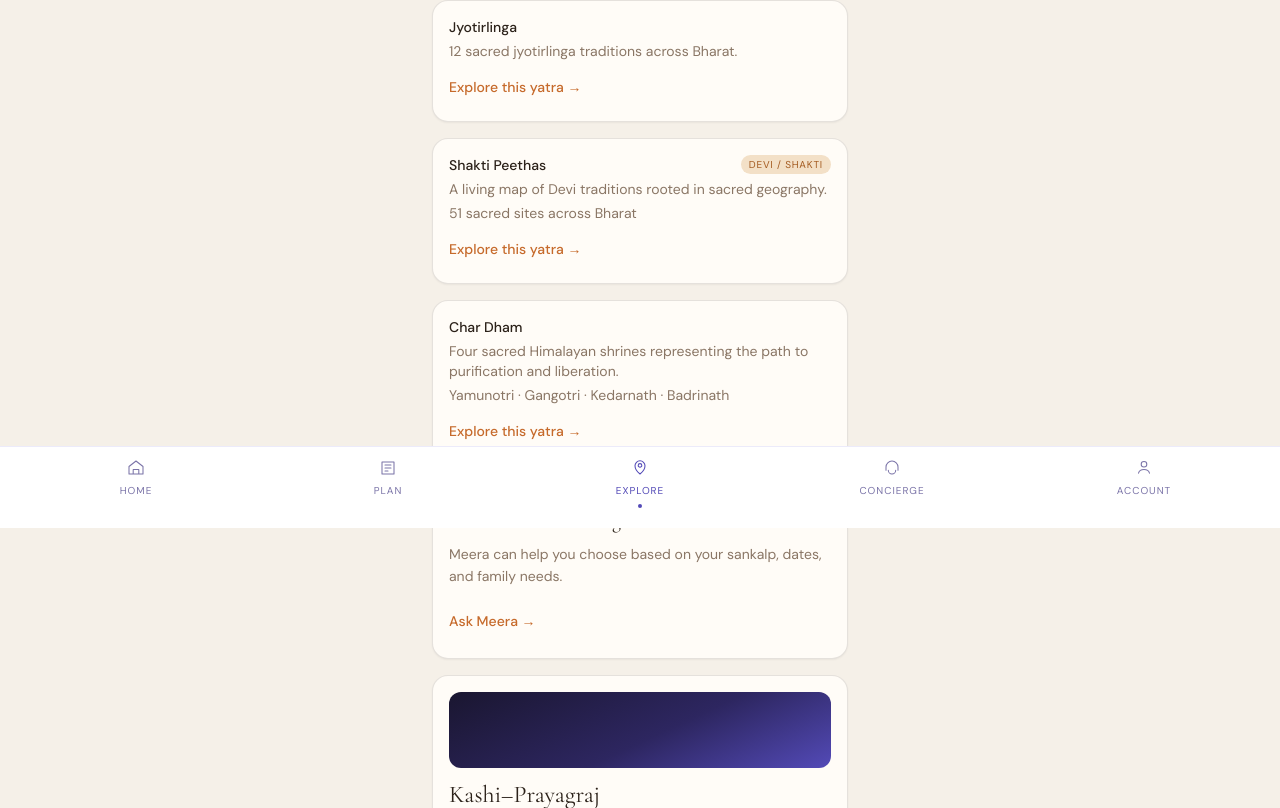
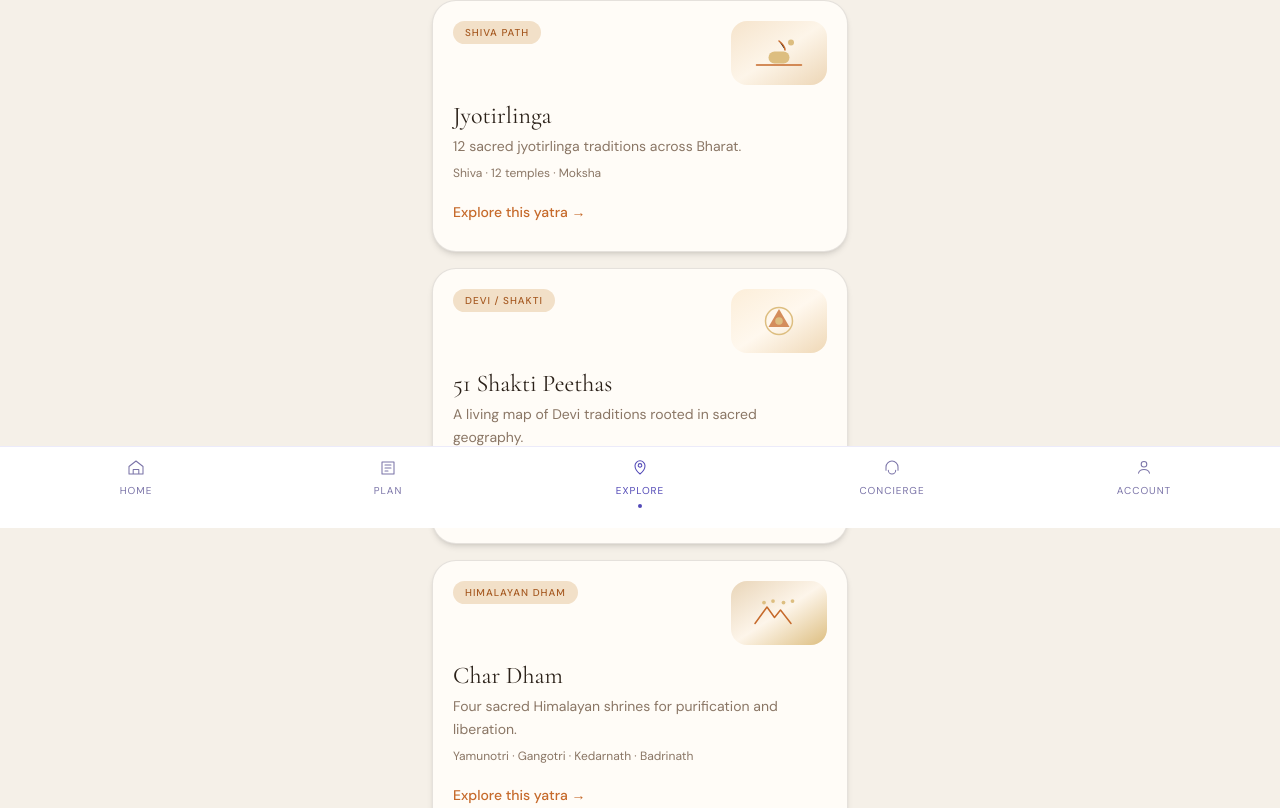
Before and after one commit to Aayush2307/yaatri, a Next.js app: page /explore in a window 1280 px wide. Shown: the part 272-1080 px from the top of the page. Built offline with nearby package versions, Linux system fonts and the light colour scheme; sample sign-in values are in the browser's storage.

Commit message:
feat: enrich explore circuit cards with premium illustrated layout

```diff
--- a/app/(app)/explore/page.tsx
+++ b/app/(app)/explore/page.tsx
@@ -2,7 +2,6 @@
 
 import Link from 'next/link';
 import { BottomNav } from '@/components/layout/BottomNav';
-import { circuits } from '@/lib/mockData';
 
 export default function ExplorePage() {
   return (
@@ -19,61 +18,65 @@ export default function ExplorePage() {
         <section className="mt-6 space-y-4">
           <h2 className="font-serif text-2xl">Sacred circuits of Bharat</h2>
 
-          <div className="rounded-2xl border border-[rgba(43,33,25,0.12)] bg-[#FFFCF7] p-4 shadow-sm">
-            <p className="text-sm font-medium text-[#2B2119]">Jyotirlinga</p>
-            <p className="pt-1 text-sm text-[#8A7665]">12 sacred jyotirlinga traditions across Bharat.</p>
-            <Link href="/explore" className="mt-2 inline-flex min-h-[36px] items-center text-sm font-medium text-[#C66A2B]">
+          <article className="rounded-3xl border border-[rgba(43,33,25,0.12)] bg-[#FFFCF7] p-5 shadow-md">
+            <div className="mb-4 flex items-start justify-between gap-3">
+              <span className="rounded-full bg-[#F2E0C8] px-3 py-1 text-[10px] font-medium uppercase tracking-[0.1em] text-[#A65A22]">Shiva Path</span>
+              <div className="h-16 w-24 rounded-2xl bg-gradient-to-br from-[#F6E4CC] via-[#FDF5E9] to-[#EDD6B6] p-2">
+                <svg viewBox="0 0 96 64" className="h-full w-full" aria-hidden="true">
+                  <path d="M18 48h60" stroke="#C66A2B" strokeWidth="2" strokeLinecap="round" />
+                  <rect x="34" y="30" width="28" height="16" rx="8" fill="#DDBE80" />
+                  <path d="M48 16c5 4 8 8 8 12" stroke="#C66A2B" strokeWidth="2" strokeLinecap="round" />
+                  <circle cx="64" cy="18" r="4" fill="#DDBE80" />
+                </svg>
+              </div>
+            </div>
+            <h3 className="font-serif text-2xl leading-tight">Jyotirlinga</h3>
+            <p className="pt-1 text-sm leading-relaxed text-[#8A7665]">12 sacred jyotirlinga traditions across Bharat.</p>
+            <p className="pt-2 text-xs text-[#8A7665]">Shiva · 12 temples · Moksha</p>
+            <Link href="/explore" className="mt-3 inline-flex min-h-[38px] items-center text-sm font-medium text-[#C66A2B]">
               Explore this yatra →
             </Link>
-          </div>
+          </article>
 
-          <div className="rounded-2xl border border-[rgba(43,33,25,0.12)] bg-[#FFFCF7] p-4 shadow-sm">
-            <div className="flex items-center justify-between gap-2">
-              <p className="text-sm font-medium text-[#2B2119]">Shakti Peethas</p>
-              <span className="rounded-full bg-[#F3E0C7] px-2 py-0.5 text-[10px] uppercase tracking-[0.08em] text-[#A45B21]">Devi / Shakti</span>
+          <article className="rounded-3xl border border-[rgba(43,33,25,0.12)] bg-[#FFFCF7] p-5 shadow-md">
+            <div className="mb-4 flex items-start justify-between gap-3">
+              <span className="rounded-full bg-[#F2E0C8] px-3 py-1 text-[10px] font-medium uppercase tracking-[0.1em] text-[#A65A22]">Devi / Shakti</span>
+              <div className="h-16 w-24 rounded-2xl bg-gradient-to-br from-[#FCEED9] via-[#FFF8EE] to-[#EFD8B6] p-2">
+                <svg viewBox="0 0 96 64" className="h-full w-full" aria-hidden="true">
+                  <circle cx="48" cy="32" r="18" fill="none" stroke="#DDBE80" strokeWidth="2" />
+                  <path d="M48 16 62 40H34Z" fill="#C66A2B" opacity="0.75" />
+                  <circle cx="48" cy="32" r="5" fill="#DDBE80" />
+                </svg>
+              </div>
             </div>
-            <p className="pt-1 text-sm text-[#8A7665]">A living map of Devi traditions rooted in sacred geography.</p>
-            <p className="pt-1 text-sm text-[#8A7665]">51 sacred sites across Bharat</p>
-            <Link href="/explore/shakti-peethas" className="mt-2 inline-flex min-h-[36px] items-center text-sm font-medium text-[#C66A2B]">
+            <h3 className="font-serif text-2xl leading-tight">51 Shakti Peethas</h3>
+            <p className="pt-1 text-sm leading-relaxed text-[#8A7665]">A living map of Devi traditions rooted in sacred geography.</p>
+            <p className="pt-2 text-xs text-[#8A7665]">Devi · 51 sites · Energy centers</p>
+            <Link href="/explore/shakti-peethas" className="mt-3 inline-flex min-h-[38px] items-center text-sm font-medium text-[#C66A2B]">
               Explore this yatra →
             </Link>
-          </div>
+          </article>
 
-          <div className="rounded-2xl border border-[rgba(43,33,25,0.12)] bg-[#FFFCF7] p-4 shadow-sm">
-            <p className="text-sm font-medium text-[#2B2119]">Char Dham</p>
-            <p className="pt-1 text-sm text-[#8A7665]">Four sacred Himalayan shrines representing the path to purification and liberation.</p>
-            <p className="pt-1 text-sm text-[#8A7665]">Yamunotri · Gangotri · Kedarnath · Badrinath</p>
-            <Link href="/explore/char-dham" className="mt-2 inline-flex min-h-[36px] items-center text-sm font-medium text-[#C66A2B]">
+          <article className="rounded-3xl border border-[rgba(43,33,25,0.12)] bg-[#FFFCF7] p-5 shadow-md">
+            <div className="mb-4 flex items-start justify-between gap-3">
+              <span className="rounded-full bg-[#F2E0C8] px-3 py-1 text-[10px] font-medium uppercase tracking-[0.1em] text-[#A65A22]">Himalayan Dham</span>
+              <div className="h-16 w-24 rounded-2xl bg-gradient-to-br from-[#E9D5B8] via-[#FDF5EA] to-[#DDBE80] p-2">
+                <svg viewBox="0 0 96 64" className="h-full w-full" aria-hidden="true">
+                  <path d="M16 46 32 24l10 14 8-10 14 18" fill="none" stroke="#C66A2B" strokeWidth="2" strokeLinecap="round" strokeLinejoin="round" />
+                  <circle cx="28" cy="18" r="2.5" fill="#DDBE80" />
+                  <circle cx="40" cy="16" r="2.5" fill="#DDBE80" />
+                  <circle cx="54" cy="18" r="2.5" fill="#DDBE80" />
+                  <circle cx="66" cy="16" r="2.5" fill="#DDBE80" />
+                </svg>
+              </div>
+            </div>
+            <h3 className="font-serif text-2xl leading-tight">Char Dham</h3>
+            <p className="pt-1 text-sm leading-relaxed text-[#8A7665]">Four sacred Himalayan shrines for purification and liberation.</p>
+            <p className="pt-2 text-xs text-[#8A7665]">Yamunotri · Gangotri · Kedarnath · Badrinath</p>
+            <Link href="/explore/char-dham" className="mt-3 inline-flex min-h-[38px] items-center text-sm font-medium text-[#C66A2B]">
               Explore this yatra →
             </Link>
-          </div>
-        </section>
-
-        <section className="mt-6 space-y-4">
-          <div className="rounded-2xl border border-[rgba(43,33,25,0.12)] bg-[#FFFCF7] p-4 shadow-sm">
-            <p className="font-serif text-xl">Not sure where to begin?</p>
-            <p className="pt-2 text-sm leading-relaxed text-[#8A7665]">
-              Meera can help you choose based on your sankalp, dates, and family needs.
-            </p>
-            <Link href="/concierge" className="mt-3 inline-flex min-h-[42px] items-center text-sm font-medium text-[#C66A2B]">
-              Ask Meera →
-            </Link>
-          </div>
-
-          {circuits.map((c) => (
-            <article key={c.id} className="rounded-2xl border border-[rgba(43,33,25,0.12)] bg-[#FFFCF7] p-4 shadow-sm">
-              <div className="h-[76px] rounded-xl" style={{ background: c.gradient }} />
-              <h2 className="pt-3 font-serif text-2xl leading-tight text-[#2B2119]">{c.name}</h2>
-              <p className="pt-1 text-sm leading-relaxed text-[#8A7665]">A guided path from sankalp to darshan, aligned for mindful travel.</p>
-              <div className="pt-3 text-xs text-[#8A7665]">
-                <p>{c.stops}</p>
-                <p className="pt-1">{c.nights} · Easy</p>
-              </div>
-              <Link href={`/destination/${c.id}`} className="mt-3 inline-flex min-h-[42px] items-center text-sm font-medium text-[#C66A2B]">
-                View Yatra →
-              </Link>
-            </article>
-          ))}
+          </article>
         </section>
       </div>
       <div className="fixed bottom-0 left-0 right-0"><BottomNav active="explore" /></div>
```
